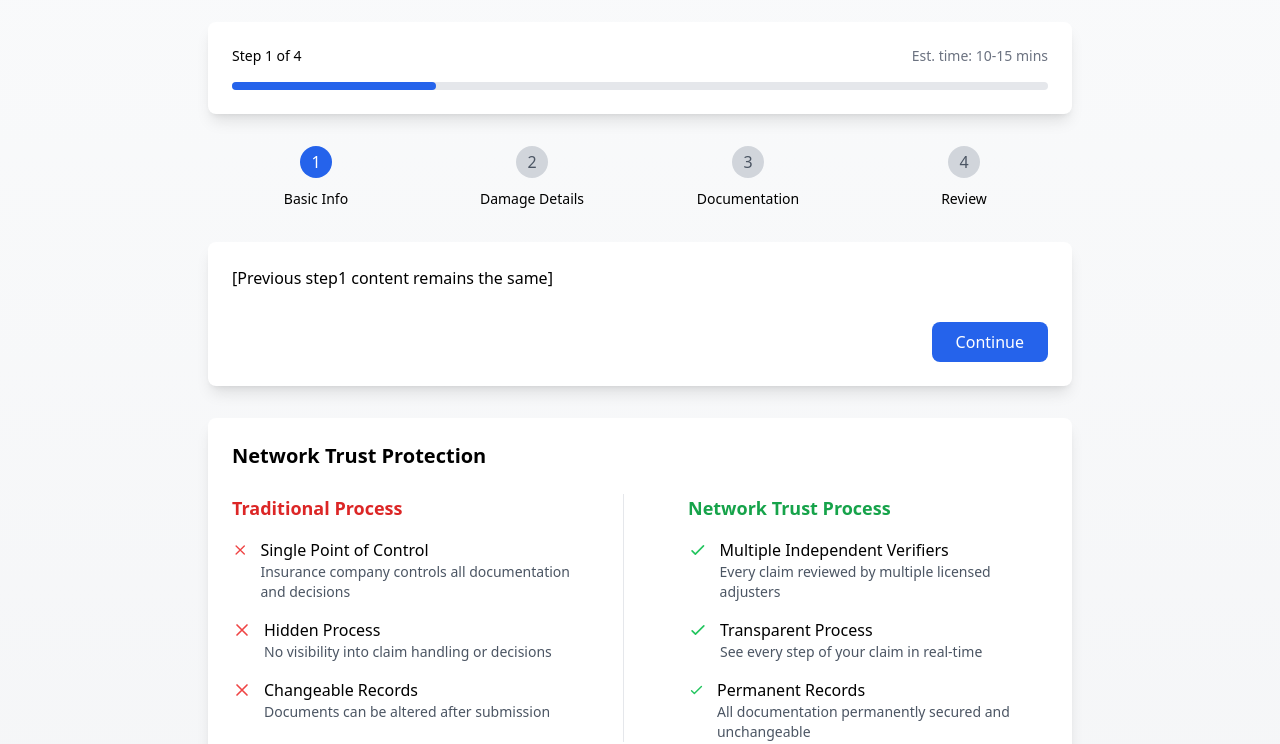
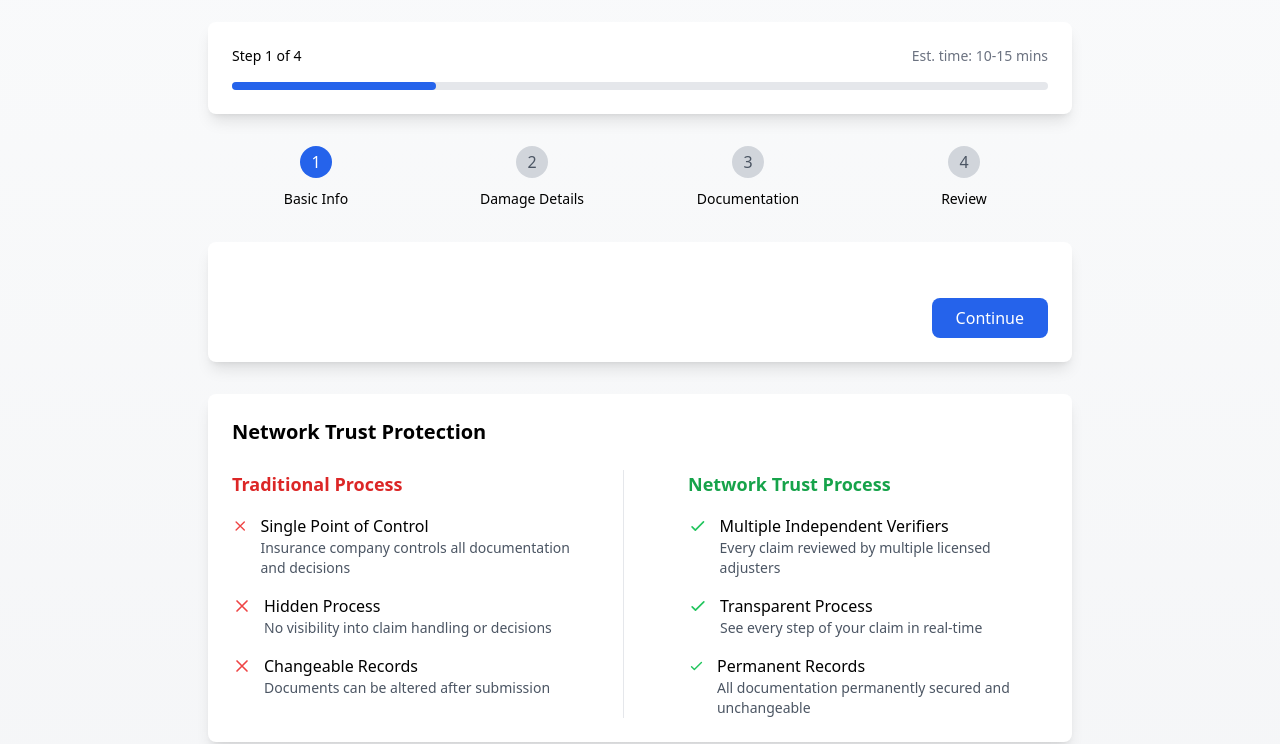
Before and after one commit to BlakeMyers22/decentralized_public_adjusting, a plain HTML site: page submit-claim.html in a window 1280 px wide. Shown: the part 66-810 px from the top of the page. Drawn offline with nearby package versions, Linux system fonts and the light colour scheme.

Commit message:
Update submit-claim.html

```diff
--- a/submit-claim.html
+++ b/submit-claim.html
@@ -146,7 +146,6 @@
         <div class="bg-white rounded-lg shadow-lg p-6 mb-8">
             <!-- Step 1: Basic Info -->
             <div class="step-content active" id="step1">
-                [Previous step1 content remains the same]
             </div>
 
             <!-- Navigation Buttons -->
```
